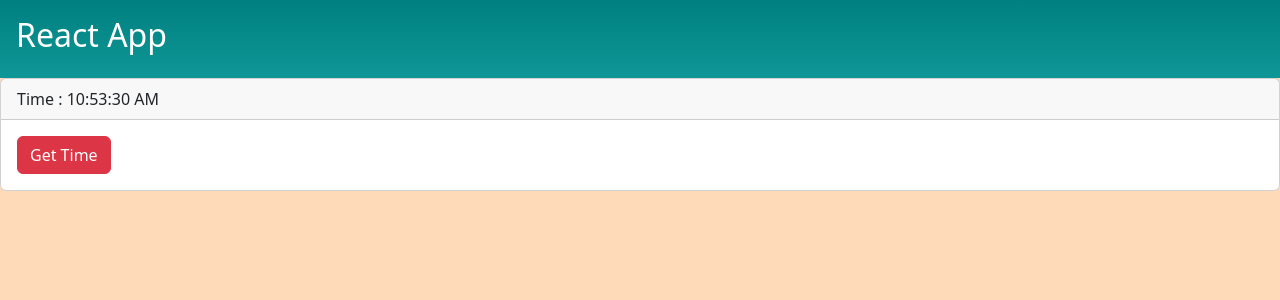
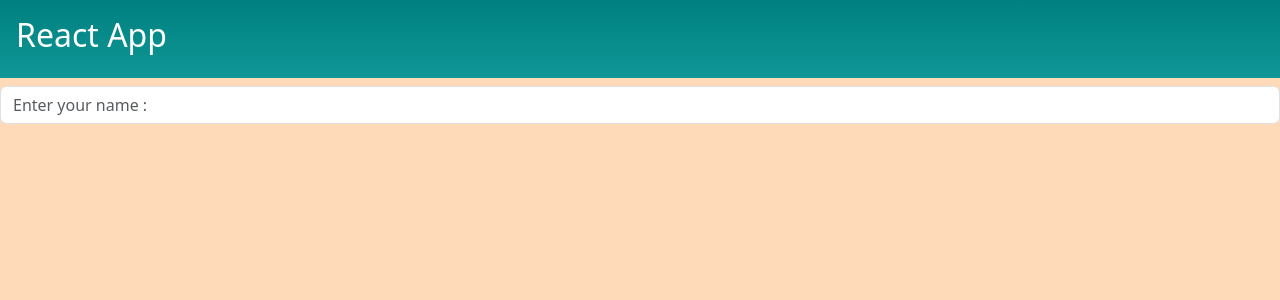
Before and after one commit to rohnshrma/react-intro-app, a React (Create React App) app: page / in a window 1280 px wide. Shown: the top 300 px of the page. Built offline with nearby package versions, Linux system fonts and the light colour scheme.

Commit message:
form handling using usestate

```diff
--- a/src/App.js
+++ b/src/App.js
@@ -2,17 +2,18 @@
 import "bootstrap/dist/css/bootstrap.min.css";
 import "./App.css";
 import Header from "./Components/Header";
-import Counter from "./Components/Counter";
-import Timer from "./Components/Timer";
+// import Counter from "./Components/Counter";
+// import Timer from "./Components/Timer";
+import CreateForm from "./Components/CreateForm.js";
 
 const App = () => {
   return (
     <div>
       <Header />
-
       <main>
         {/* <Counter /> */}
-        <Timer />
+        {/* <Timer /> */}
+        <CreateForm />
       </main>
     </div>
   );
--- /dev/null
+++ b/src/Components/CreateForm.js
@@ -0,0 +1,27 @@
+import { useState } from "react";
+import { Form } from "react-bootstrap";
+
+const CreateForm = () => {
+  var [nameText, setName] = useState("");
+  const changehandler = (e) => {
+    nameText = e.target.value;
+    setName(nameText);
+  };
+
+  return (
+    <div>
+      <h2>{nameText}</h2>
+      <Form>
+        <Form.Group>
+          <Form.Control
+            onChange={changehandler}
+            type="text"
+            placeholder="Enter your name : "
+          />
+        </Form.Group>
+      </Form>
+    </div>
+  );
+};
+
+export default CreateForm;
--- a/src/Components/Timer.js
+++ b/src/Components/Timer.js
@@ -1,3 +1,44 @@
+// import React, { useState } from "react";
+// // Imports React and useState from the 'react' library.
+// // React is the core library for building UI components, and useState is a React hook for managing state in a functional component.
+
+// import { Button, Card } from "react-bootstrap";
+// // Imports 'Button' and 'Card' components from the 'react-bootstrap' library,
+// // which are pre-built UI components for creating buttons and cards in a responsive layout.
+
+// const Timer = () => {
+//   // Defines a functional component named 'Timer'. This component will return JSX that renders a timer with a button.
+
+//   const [time, setTime] = useState(new Date().toLocaleTimeString());
+//   // Declares a state variable 'time' and its setter function 'setTime', initialized with the current time.
+//   // 'new Date().toLocaleTimeString()' gets the current time in a localized string format.
+
+//   const showTimeHandler = () => {
+//     setTime(new Date().toLocaleTimeString());
+//   };
+//   // Defines a function 'showTimeHandler' that, when called, updates the 'time' state with the current time.
+//   // This will trigger a re-render of the component to display the updated time.
+
+//   return (
+//     <Card>
+//       <Card.Header>Time : {time}</Card.Header>
+//       {/* Renders a Bootstrap Card component with a header showing the current time from the 'time' state variable. */}
+//       <Card.Body>
+//         <Button variant="danger" type="button" onClick={showTimeHandler}>
+//           Get Time
+//         </Button>
+//         {/* Renders a Bootstrap Button with a 'danger' variant (red color).
+//         When clicked, it triggers the 'showTimeHandler' function, which updates the time displayed in the Card. */}
+//       </Card.Body>
+//     </Card>
+//   );
+//   // The JSX code above renders the structure of the Card with a button and the current time.
+// };
+
+// export default Timer;
+
+// // Exports the 'Timer' component as the default export, so it can be imported and used in other files.
+
 import React, { useState } from "react";
 // Imports React and useState from the 'react' library.
 // React is the core library for building UI components, and useState is a React hook for managing state in a functional component.
@@ -16,6 +57,9 @@ const Timer = () => {
   const showTimeHandler = () => {
     setTime(new Date().toLocaleTimeString());
   };
+
+  setInterval(showTimeHandler, 1000);
+
   // Defines a function 'showTimeHandler' that, when called, updates the 'time' state with the current time.
   // This will trigger a re-render of the component to display the updated time.
 
@@ -24,9 +68,9 @@ const Timer = () => {
       <Card.Header>Time : {time}</Card.Header>
       {/* Renders a Bootstrap Card component with a header showing the current time from the 'time' state variable. */}
       <Card.Body>
-        <Button variant="danger" type="button" onClick={showTimeHandler}>
+        {/* <Button variant="danger" type="button" onClick={showTimeHandler}>
           Get Time
-        </Button>
+        </Button> */}
         {/* Renders a Bootstrap Button with a 'danger' variant (red color).
         When clicked, it triggers the 'showTimeHandler' function, which updates the time displayed in the Card. */}
       </Card.Body>
```
